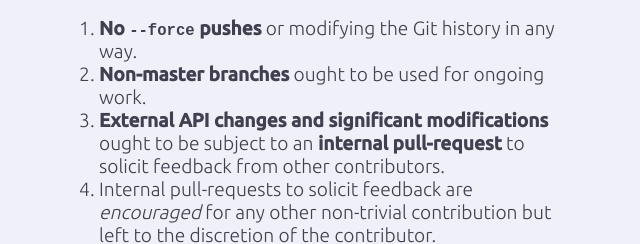
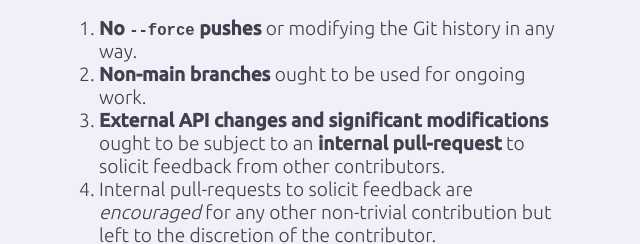
Before and after one commit to openopensource/openopensource.github.io, a website: page index.html in a window 1280 px wide. Shown: the part 446-690 px from the top of the page, 325-965 px from the left. Drawn offline with Linux system fonts and the light colour scheme.

Commit message:
Change master -> main (#21)

```diff
--- a/index.html
+++ b/index.html
@@ -17,7 +17,7 @@ is more like an open wiki than a standard guarded open source project.</p>
 <p>There are a few basic ground-rules for contributors:</p>
 <ol>
 <li><strong>No <code>--force</code> pushes</strong> or modifying the Git history in any way.</li>
-<li><strong>Non-master branches</strong> ought to be used for ongoing work.</li>
+<li><strong>Non-main branches</strong> ought to be used for ongoing work.</li>
 <li><strong>External API changes and significant modifications</strong> ought to be subject to an <strong>internal pull-request</strong> to solicit feedback from other contributors.</li>
 <li>Internal pull-requests to solicit feedback are <em>encouraged</em> for any other non-trivial contribution but left to the discretion of the contributor.</li>
 <li>Contributors should attempt to adhere to the prevailing code-style.</li>
```
Also changed, not shown: Readme.md.
